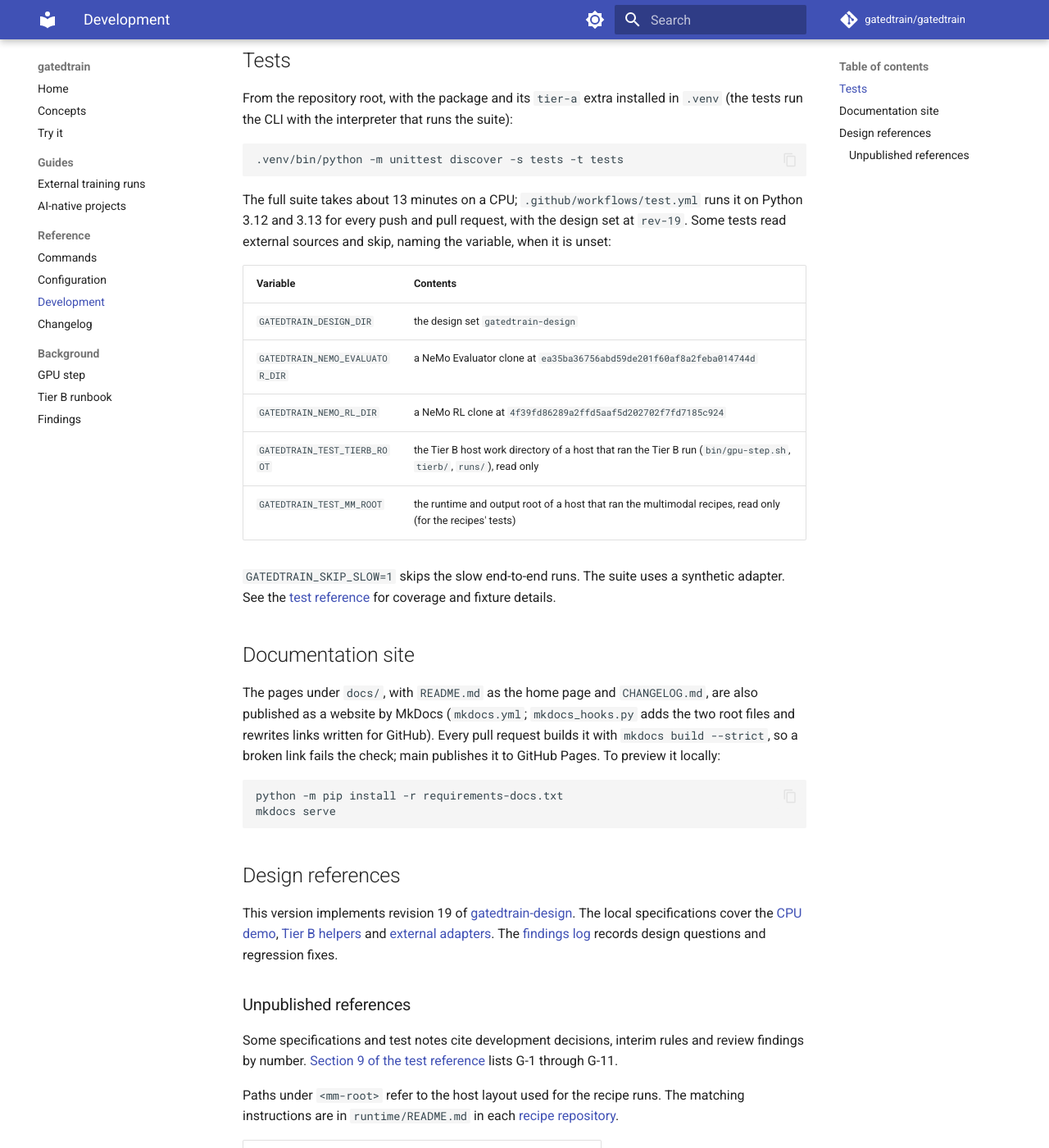
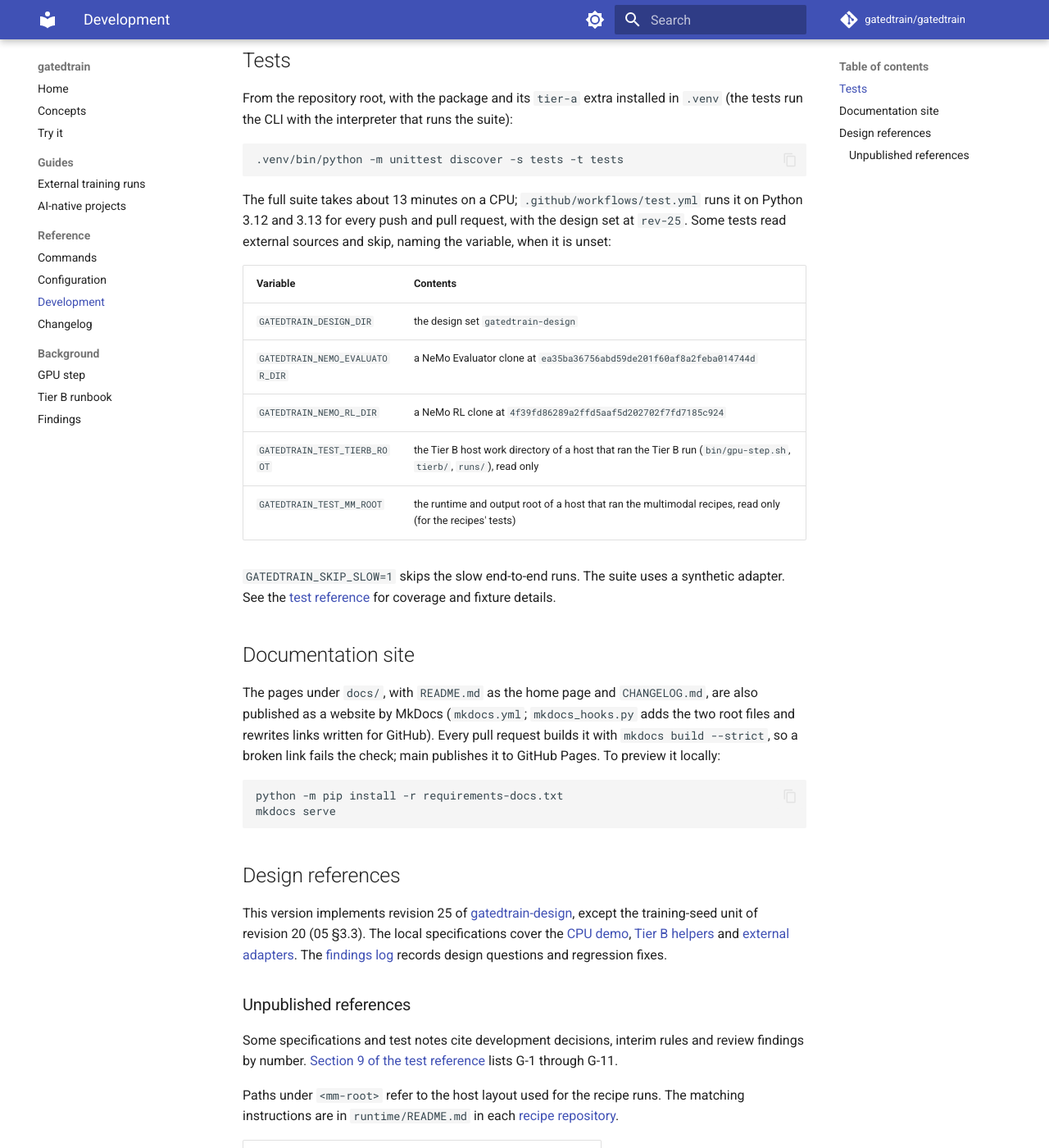
Before and after one commit to gatedtrain/gatedtrain, an MkDocs documentation site: the page built from docs/development.md, in a window 1280 px wide and 1400 px high, scrolled down 240 px. Shown: the whole window at 82% size. Built offline with MkDocs 1.6.1 and Material for MkDocs 9.7.7, drawn with Linux system fonts in a browser that asks for light colours; comment, search, counter and statistics services are not loaded.

Commit message:
Tests and docs: the design set at revision 25
CI clones gatedtrain-design at rev-25 (the revision 0.5.0 implements, except the training-seed unit of revision 20); docs/development.md says so. The only test that reads the design set (tests/test_l2_skel_compat.py, 04) passes against it.

````diff
--- a/docs/development.md
+++ b/docs/development.md
@@ -13,7 +13,7 @@ the interpreter that runs the suite):
 ```
 
 The full suite takes about 13 minutes on a CPU; `.github/workflows/test.yml` runs it on Python 3.12 and 3.13 for
-every push and pull request, with the design set at `rev-19`. Some tests read external sources and skip, naming the
+every push and pull request, with the design set at `rev-25`. Some tests read external sources and skip, naming the
 variable, when it is unset:
 
 | Variable | Contents |
@@ -41,7 +41,8 @@ mkdocs serve
 
 ## Design references
 
-This version implements revision 19 of [gatedtrain-design](https://github.com/gatedtrain/gatedtrain-design).
+This version implements revision 25 of [gatedtrain-design](https://github.com/gatedtrain/gatedtrain-design), except
+the training-seed unit of revision 20 (05 §3.3).
 The local specifications cover the [CPU demo](../MVP-SPEC.md), [Tier B helpers](../TIER-B-SPEC.md) and
 [external adapters](../MULTIMODAL-SPEC.md). The [findings log](findings.md) records design questions and
 regression fixes.
````
Also changed, not shown: 1 other file.
